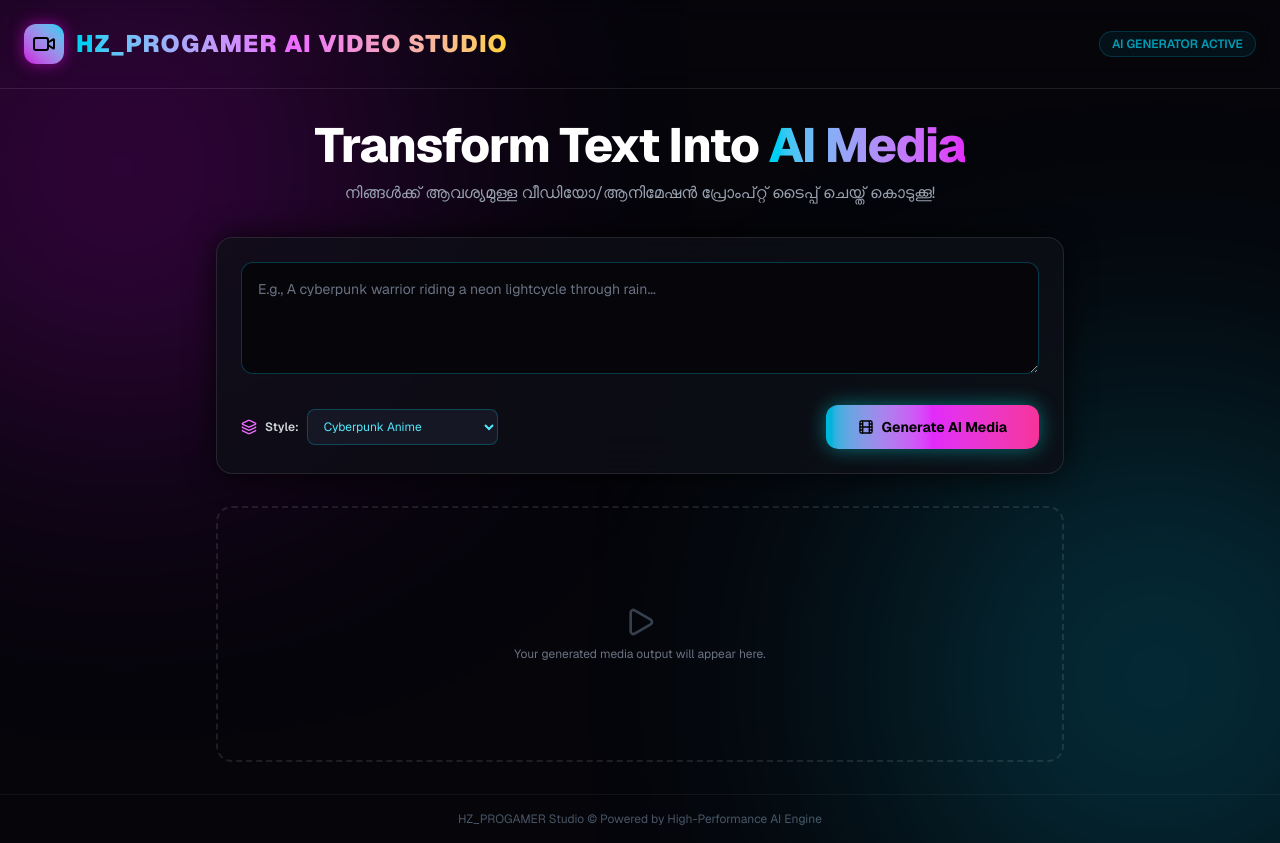
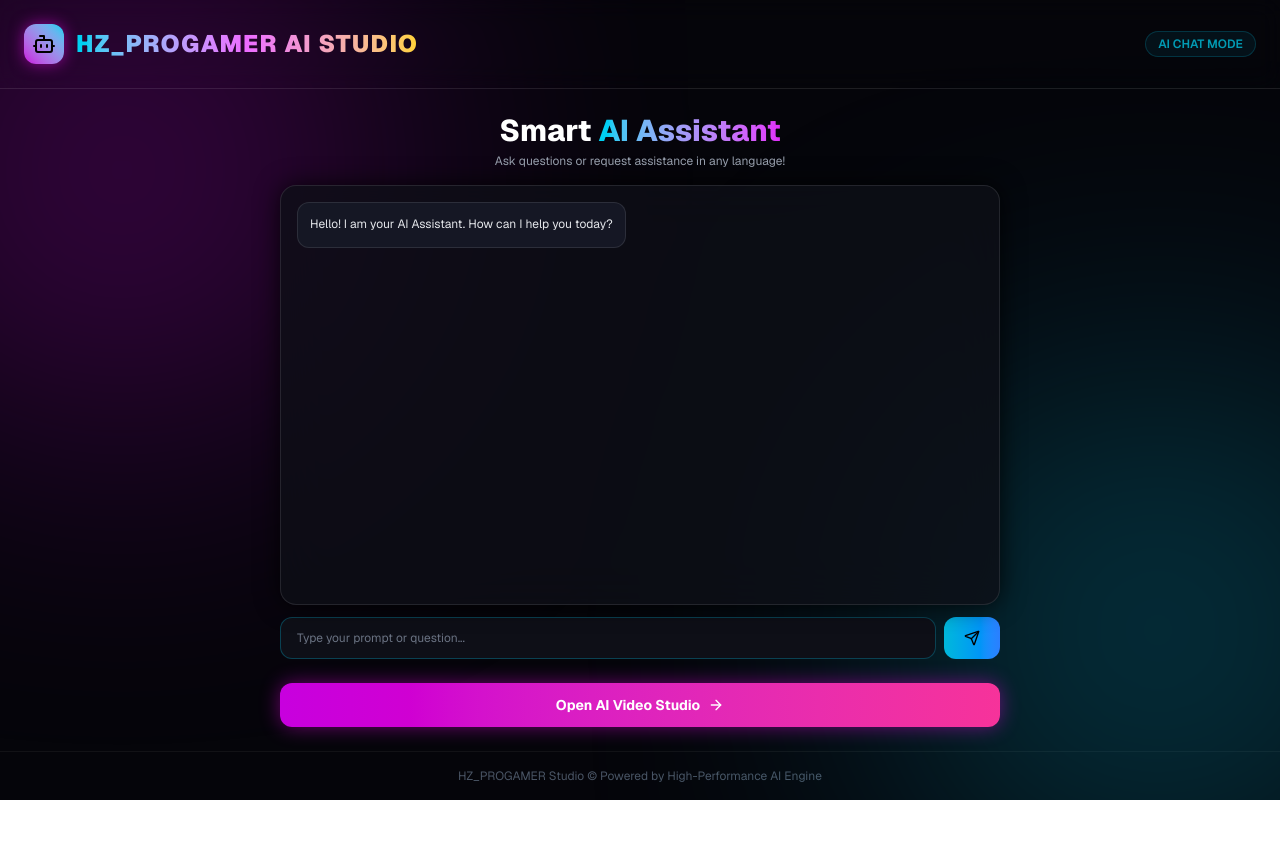
Before and after one commit to Xyro77/hz-ai-studio, a Next.js app: page / in a window 1280 px wide. After the commit the page ends 800 px from the top, so only its background shows below. Built offline with nearby package versions, Linux system fonts and the light colour scheme.

Commit message:
add initial chat view with video studio transition button

```diff
--- a/app/page.tsx
+++ b/app/page.tsx
@@ -1,37 +1,68 @@
 'use client';
 
 import React, { useState } from 'react';
-import { Video, Sparkles, Play, Download, Film, Layers } from 'lucide-react';
+import { Video, Sparkles, Download, Film, Layers, Bot, Send, ArrowRight, ArrowLeft } from 'lucide-react';
 
 export default function Home() {
-  const [prompt, setPrompt] = useState('');
-  const [loading, setLoading] = useState(false);
+  // Navigation State
+  const [currentView, setCurrentView] = useState<'chat' | 'video'>('chat');
+
+  // AI Chat States
+  const [messages, setMessages] = useState<{ sender: 'user' | 'ai'; text: string }[]>([
+    { sender: 'ai', text: 'Hello! I am your AI Assistant. How can I help you today?' }
+  ]);
+  const [inputPrompt, setInputPrompt] = useState('');
+  const [isChatLoading, setIsChatLoading] = useState(false);
+
+  // Video Generator States
+  const [videoPrompt, setVideoPrompt] = useState('');
+  const [isVideoLoading, setIsVideoLoading] = useState(false);
   const [videoUrl, setVideoUrl] = useState('');
   const [style, setStyle] = useState('Cyberpunk Anime');
 
-  const handleGenerate = async () => {
-    if (!prompt.trim()) return;
-    setLoading(true);
+  // Chat Handler
+  const handleSendMessage = async () => {
+    if (!inputPrompt.trim() || isChatLoading) return;
+
+    const userText = inputPrompt;
+    setInputPrompt('');
+    setMessages((prev) => [...prev, { sender: 'user', text: userText }]);
+    setIsChatLoading(true);
 
     try {
-      // Direct Reliable AI Generation Endpoint
-      const encodedPrompt = encodeURIComponent(`${prompt}, ${style} style, 4k resolution, cinematic lighting`);
+      // Free reliable poll AI chat response engine
+      const res = await fetch(`https://text.pollinations.ai/${encodeURIComponent(userText)}`);
+      const reply = await res.text();
+      setMessages((prev) => [...prev, { sender: 'ai', text: reply || "I'm here to assist you!" }]);
+    } catch (err) {
+      setMessages((prev) => [...prev, { sender: 'ai', text: "Service temporary busy. Please try again!" }]);
+    } finally {
+      setIsChatLoading(false);
+    }
+  };
+
+  // Video Generator Handler
+  const handleGenerateVideo = async () => {
+    if (!videoPrompt.trim()) return;
+    setIsVideoLoading(true);
+
+    try {
+      const encodedPrompt = encodeURIComponent(`${videoPrompt}, ${style} style, 4k resolution, cinematic lighting`);
       const generatedUrl = `https://image.pollinations.ai/prompt/${encodedPrompt}?width=1280&height=720&nologo=true&seed=${Math.floor(Math.random() * 1000000)}`;
 
-      // Simulate realistic AI generation loading
       setTimeout(() => {
         setVideoUrl(generatedUrl);
-        setLoading(false);
+        setIsVideoLoading(false);
       }, 3000);
     } catch (error) {
       console.error(error);
-      setLoading(false);
+      setIsVideoLoading(false);
     }
   };
 
   return (
     <div className="min-h-screen bg-[#05050a] text-white font-sans flex flex-col justify-between relative overflow-hidden">
-      {/* Background Glowing Effects */}
+      {/* Background Neon Glowing Effects */}
       <div className="absolute top-[-10%] left-[-10%] w-[500px] h-[500px] bg-fuchsia-600/30 rounded-full blur-[140px] pointer-events-none" />
       <div className="absolute bottom-[-10%] right-[-10%] w-[500px] h-[500px] bg-cyan-500/30 rounded-full blur-[140px] pointer-events-none" />
 
@@ -39,47 +70,118 @@ export default function Home() {
       <header className="p-6 flex justify-between items-center border-b border-white/10 backdrop-blur-md relative z-10">
         <div className="flex items-center gap-3">
           <div className="p-2 bg-gradient-to-tr from-fuchsia-600 to-cyan-400 rounded-xl shadow-[0_0_15px_rgba(255,0,255,0.5)]">
-            <Video className="w-6 h-6 text-black" />
+            {currentView === 'chat' ? <Bot className="w-6 h-6 text-black" /> : <Video className="w-6 h-6 text-black" />}
           </div>
-          <h1 className="text-2xl font-black tracking-wider bg-gradient-to-r from-cyan-400 via-fuchsia-400 to-amber-300 bg-clip-text text-transparent">
-            HZ_PROGAMER AI VIDEO STUDIO
+          <h1 className="text-xl md:text-2xl font-black tracking-wider bg-gradient-to-r from-cyan-400 via-fuchsia-400 to-amber-300 bg-clip-text text-transparent">
+            HZ_PROGAMER AI STUDIO
           </h1>
         </div>
         <span className="px-3 py-1 text-xs font-semibold bg-cyan-500/10 text-cyan-400 border border-cyan-500/30 rounded-full animate-pulse">
-          AI GENERATOR ACTIVE
+          {currentView === 'chat' ? 'AI CHAT MODE' : 'VIDEO GENERATOR'}
         </span>
       </header>
 
-      {/* Main Content */}
-      <main className="max-w-4xl mx-auto w-full px-6 py-8 flex-1 flex flex-col justify-center relative z-10">
-        {/* Title */}
-        <div className="text-center mb-8">
-          <h2 className="text-4xl md:text-5xl font-extrabold text-white mb-3 tracking-tight">
-            Transform Text Into <span className="bg-gradient-to-r from-cyan-400 to-fuchsia-500 bg-clip-text text-transparent">AI Media</span>
+      {/* VIEW 1: AI CHAT (FIRST PAGE) */}
+      {currentView === 'chat' && (
+        <main className="max-w-3xl mx-auto w-full px-6 py-6 flex-1 flex flex-col relative z-10">
+          <div className="text-center mb-4">
+            <h2 className="text-3xl font-extrabold text-white mb-1">
+              Smart <span className="bg-gradient-to-r from-cyan-400 to-fuchsia-500 bg-clip-text text-transparent">AI Assistant</span>
             </h2>
-          <p className="text-gray-400 text-sm md:text-base">
-            നിങ്ങൾക്ക് ആവശ്യമുള്ള വീഡിയോ/ആനിമേഷൻ പ്രോംപ്റ്റ് ടൈപ്പ് ചെയ്ത് കൊടുക്കൂ!
-          </p>
+            <p className="text-gray-400 text-xs">Ask questions or request assistance in any language!</p>
           </div>
 
-        {/* Input & Controls Card */}
+          {/* Chat Messages Box */}
+          <div className="flex-1 bg-[#0e0f17]/80 backdrop-blur-xl border border-white/10 rounded-2xl p-4 overflow-y-auto space-y-3 h-[380px] shadow-[0_0_25px_rgba(0,0,0,0.8)]">
+            {messages.map((msg, index) => (
+              <div
+                key={index}
+                className={`flex flex-col ${msg.sender === 'user' ? 'items-end' : 'items-start'}`}
+              >
+                <div
+                  className={`p-3 rounded-xl text-xs leading-relaxed max-w-[85%] ${
+                    msg.sender === 'user'
+                      ? 'bg-gradient-to-r from-cyan-500 to-blue-600 text-black font-semibold shadow-[0_0_10px_rgba(0,255,255,0.3)]'
+                      : 'bg-[#151724] text-gray-200 border border-white/10'
+                  }`}
+                >
+                  {msg.text}
+                </div>
+              </div>
+            ))}
+            {isChatLoading && (
+              <div className="flex items-center gap-2 text-xs text-cyan-400 animate-pulse">
+                <Sparkles className="w-4 h-4" /> AI is thinking...
+              </div>
+            )}
+          </div>
+
+          {/* Chat Input Field */}
+          <div className="mt-3 flex gap-2">
+            <input
+              type="text"
+              value={inputPrompt}
+              onChange={(e) => setInputPrompt(e.target.value)}
+              onKeyDown={(e) => e.key === 'Enter' && handleSendMessage()}
+              placeholder="Type your prompt or question..."
+              className="flex-1 bg-[#0e0f17] border border-cyan-500/30 rounded-xl px-4 py-3 text-xs text-cyan-100 placeholder-gray-500 focus:outline-none focus:border-cyan-400 transition"
+            />
+            <button
+              onClick={handleSendMessage}
+              disabled={isChatLoading}
+              className="px-5 bg-gradient-to-r from-cyan-500 to-blue-500 text-black font-bold rounded-xl hover:opacity-90 transition disabled:opacity-50"
+            >
+              <Send className="w-4 h-4" />
+            </button>
+          </div>
+
+          {/* Bottom Switch Button */}
+          <div className="mt-6 text-center">
+            <button
+              onClick={() => setCurrentView('video')}
+              className="w-full py-3 bg-gradient-to-r from-fuchsia-600 to-pink-500 hover:from-fuchsia-500 hover:to-pink-400 text-white font-bold text-sm rounded-xl shadow-[0_0_20px_rgba(255,0,255,0.4)] transition flex items-center justify-center gap-2"
+            >
+              Open AI Video Studio <ArrowRight className="w-4 h-4" />
+            </button>
+          </div>
+        </main>
+      )}
+
+      {/* VIEW 2: AI VIDEO STUDIO */}
+      {currentView === 'video' && (
+        <main className="max-w-4xl mx-auto w-full px-6 py-6 flex-1 flex flex-col justify-center relative z-10">
+          <div className="flex items-center justify-between mb-4">
+            <button
+              onClick={() => setCurrentView('chat')}
+              className="flex items-center gap-2 px-3 py-1.5 text-xs text-cyan-400 bg-cyan-500/10 border border-cyan-500/30 rounded-lg hover:bg-cyan-500/20 transition"
+            >
+              <ArrowLeft className="w-3.5 h-3.5" /> Back to AI Chat
+            </button>
+          </div>
+
+          <div className="text-center mb-6">
+            <h2 className="text-3xl font-extrabold text-white mb-2 tracking-tight">
+              Create <span className="bg-gradient-to-r from-cyan-400 to-fuchsia-500 bg-clip-text text-transparent">AI Videos & Media</span>
+            </h2>
+          </div>
+
+          {/* Input Card */}
           <div className="bg-[#0e0f17]/80 backdrop-blur-xl border border-white/10 rounded-2xl p-6 shadow-[0_0_30px_rgba(0,0,0,0.8)] space-y-4">
             <textarea
-            value={prompt}
-            onChange={(e) => setPrompt(e.target.value)}
-            placeholder="E.g., A cyberpunk warrior riding a neon lightcycle through rain..."
-            className="w-full h-28 bg-[#05050a] border border-cyan-500/30 rounded-xl p-4 text-cyan-100 placeholder-gray-500 focus:outline-none focus:border-fuchsia-500 focus:ring-1 focus:ring-fuchsia-500 transition text-sm"
+              value={videoPrompt}
+              onChange={(e) => setVideoPrompt(e.target.value)}
+              placeholder="Type your detailed scene prompt here (e.g., A futuristic space sports car drifting on neon highway)..."
+              className="w-full h-24 bg-[#05050a] border border-cyan-500/30 rounded-xl p-4 text-cyan-100 placeholder-gray-500 focus:outline-none focus:border-fuchsia-500 transition text-xs"
             />
 
-          {/* Style Controls */}
-          <div className="flex flex-wrap items-center justify-between gap-4 pt-2">
+            <div className="flex flex-wrap items-center justify-between gap-4 pt-1">
               <div className="flex items-center gap-2">
                 <Layers className="w-4 h-4 text-fuchsia-400" />
                 <span className="text-xs font-semibold text-gray-300">Style:</span>
                 <select
                   value={style}
                   onChange={(e) => setStyle(e.target.value)}
-                className="bg-[#151724] text-xs text-cyan-300 border border-cyan-500/30 rounded-lg px-3 py-2 focus:outline-none"
+                  className="bg-[#151724] text-xs text-cyan-300 border border-cyan-500/30 rounded-lg px-3 py-1.5 focus:outline-none"
                 >
                   <option>Cyberpunk Anime</option>
                   <option>3D Futuristic Realism</option>
@@ -89,33 +191,29 @@ export default function Home() {
               </div>
 
               <button
-              onClick={handleGenerate}
-              disabled={loading}
-              className="flex-1 md:flex-initial flex items-center justify-center gap-2 px-8 py-3 bg-gradient-to-r from-cyan-500 via-fuchsia-500 to-pink-500 hover:opacity-90 text-black font-bold text-sm rounded-xl shadow-[0_0_20px_rgba(0,255,255,0.4)] transition disabled:opacity-50"
+                onClick={handleGenerateVideo}
+                disabled={isVideoLoading}
+                className="flex-1 md:flex-initial flex items-center justify-center gap-2 px-6 py-2.5 bg-gradient-to-r from-cyan-500 via-fuchsia-500 to-pink-500 hover:opacity-90 text-black font-bold text-xs rounded-xl shadow-[0_0_20px_rgba(0,255,255,0.4)] transition disabled:opacity-50"
               >
-              {loading ? (
+                {isVideoLoading ? (
                   <>
                     <Sparkles className="w-4 h-4 animate-spin text-black" /> Generating...
                   </>
                 ) : (
                   <>
-                  <Film className="w-4 h-4 text-black" /> Generate AI Media
+                    <Film className="w-4 h-4 text-black" /> Generate Media
                   </>
                 )}
               </button>
             </div>
           </div>
 
-        {/* Display Result Area */}
-        <div className="mt-8">
+          {/* Output Media Area */}
+          <div className="mt-6">
             {videoUrl ? (
               <div className="relative group bg-[#0e0f17] border border-fuchsia-500/40 rounded-2xl overflow-hidden shadow-[0_0_25px_rgba(255,0,255,0.2)]">
-              <img
-                src={videoUrl}
-                alt="AI Generated Preview"
-                className="w-full h-[360px] object-cover"
-              />
-              <div className="absolute inset-0 bg-black/40 opacity-0 group-hover:opacity-100 transition flex items-center justify-center gap-4">
+                <img src={videoUrl} alt="AI Result" className="w-full h-[300px] object-cover" />
+                <div className="absolute inset-0 bg-black/40 opacity-0 group-hover:opacity-100 transition flex items-center justify-center">
                   <a
                     href={videoUrl}
                     target="_blank"
@@ -127,13 +225,14 @@ export default function Home() {
                 </div>
               </div>
             ) : (
-            <div className="h-64 border-2 border-dashed border-white/10 rounded-2xl flex flex-col items-center justify-center text-gray-500 gap-2">
-              <Play className="w-8 h-8 text-gray-600 animate-pulse" />
-              <p className="text-xs">Your generated media output will appear here.</p>
+              <div className="h-44 border-2 border-dashed border-white/10 rounded-2xl flex flex-col items-center justify-center text-gray-500 gap-2">
+                <Film className="w-6 h-6 text-gray-600 animate-pulse" />
+                <p className="text-xs">Your generated AI media output will appear here.</p>
               </div>
             )}
           </div>
         </main>
+      )}
 
       {/* Footer */}
       <footer className="p-4 text-center text-xs text-gray-600 border-t border-white/5">
```
Lines whose indentation alone changed are shown as unchanged.
